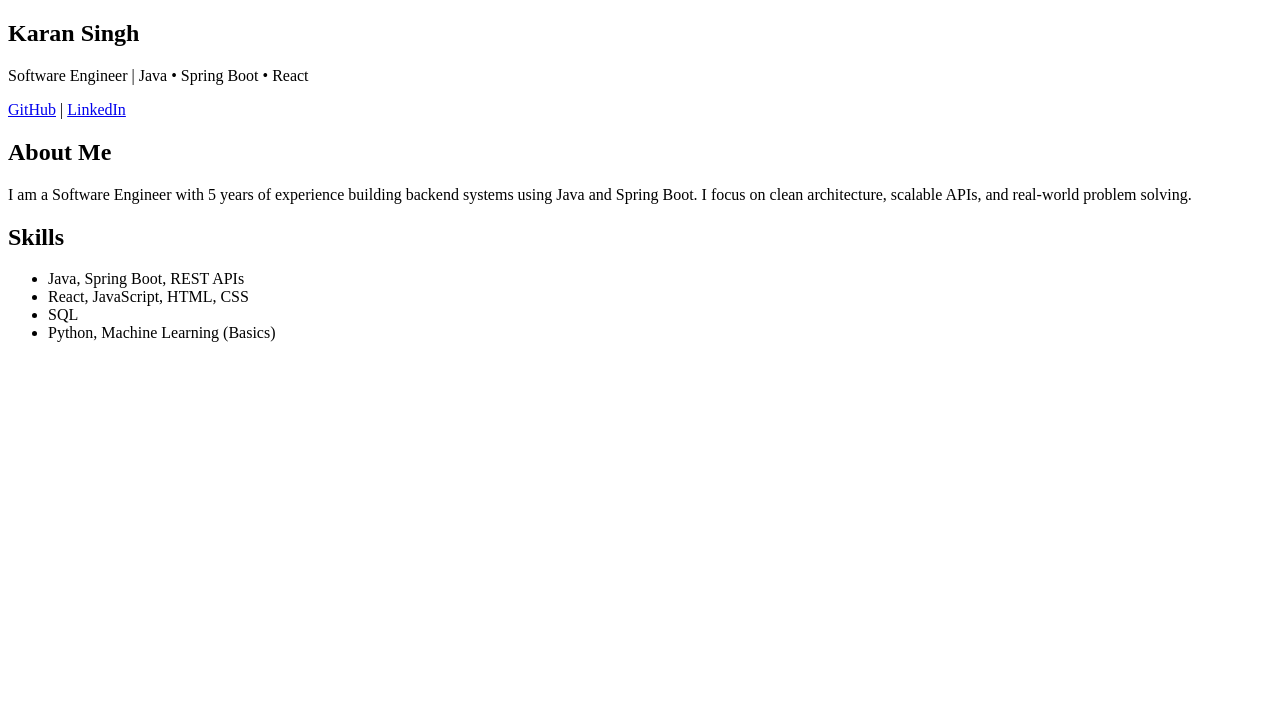
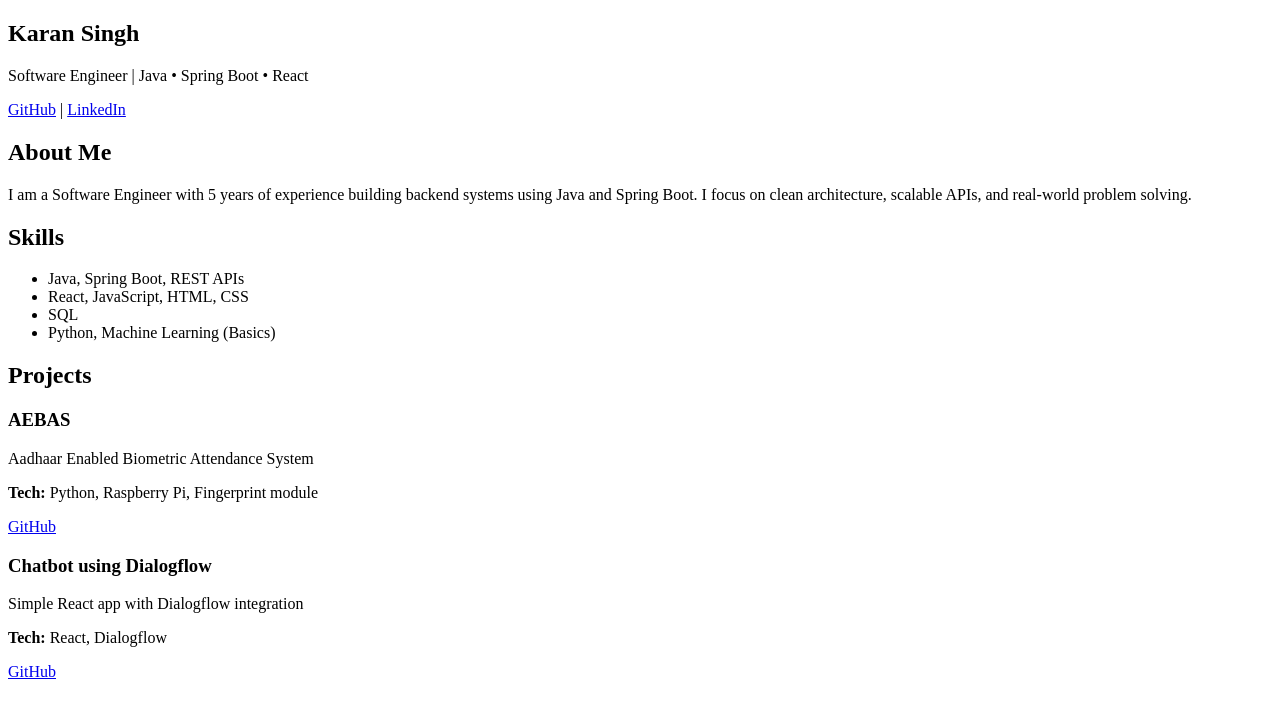
Before and after one commit to KaranSinghG/react-portfolio, a React (Vite) app in the folder portfolio/: page / in a window 1280 px wide. Shown: the top 718 px of the page. Built offline with nearby package versions, Linux system fonts and the light colour scheme.

Commit message:
Add Projects component and integrate it into App

```diff
--- a/portfolio/src/App.jsx
+++ b/portfolio/src/App.jsx
@@ -1,5 +1,6 @@
 import About from './components/About'
 import Header from './components/Header'
+import Projects from './components/Projects'
 import Skills from './components/Skills'
 
 function App() {
@@ -9,6 +10,7 @@ function App() {
       <Header />
       <About />
       <Skills />
+      <Projects />
     </>
   )
 }
--- /dev/null
+++ b/portfolio/src/components/Projects.jsx
@@ -0,0 +1,23 @@
+function Projects() {
+    return (
+        <>
+            <h2>Projects</h2>
+
+            <div >
+                <h3>AEBAS</h3>
+                <p>Aadhaar Enabled Biometric Attendance System</p>
+                <p><b>Tech:</b> Python, Raspberry Pi, Fingerprint module</p>
+                <a href="#">GitHub</a>
+            </div>
+
+            <div>
+                <h3>Chatbot using Dialogflow</h3>
+                <p>Simple React app with Dialogflow integration</p>
+                <p><b>Tech:</b> React, Dialogflow</p>
+                <a href="#">GitHub</a>
+            </div>
+        </>
+    );
+}
+
+export default Projects;
```
